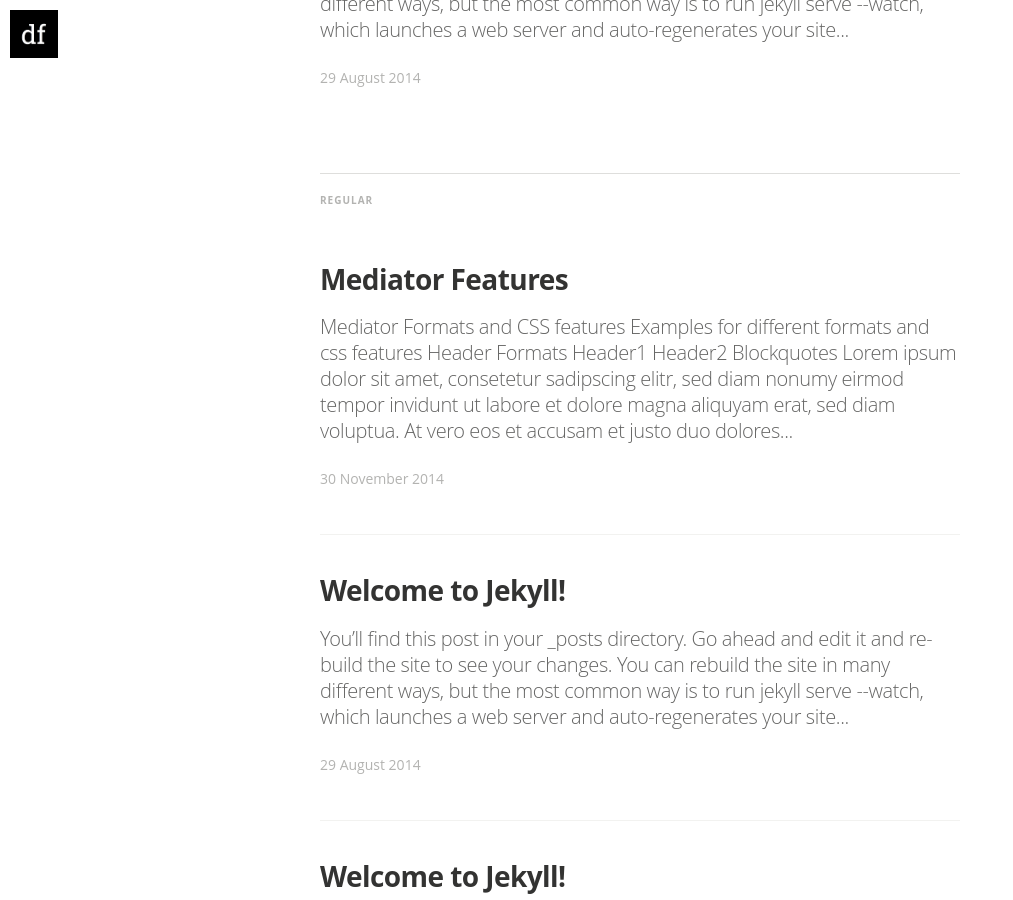
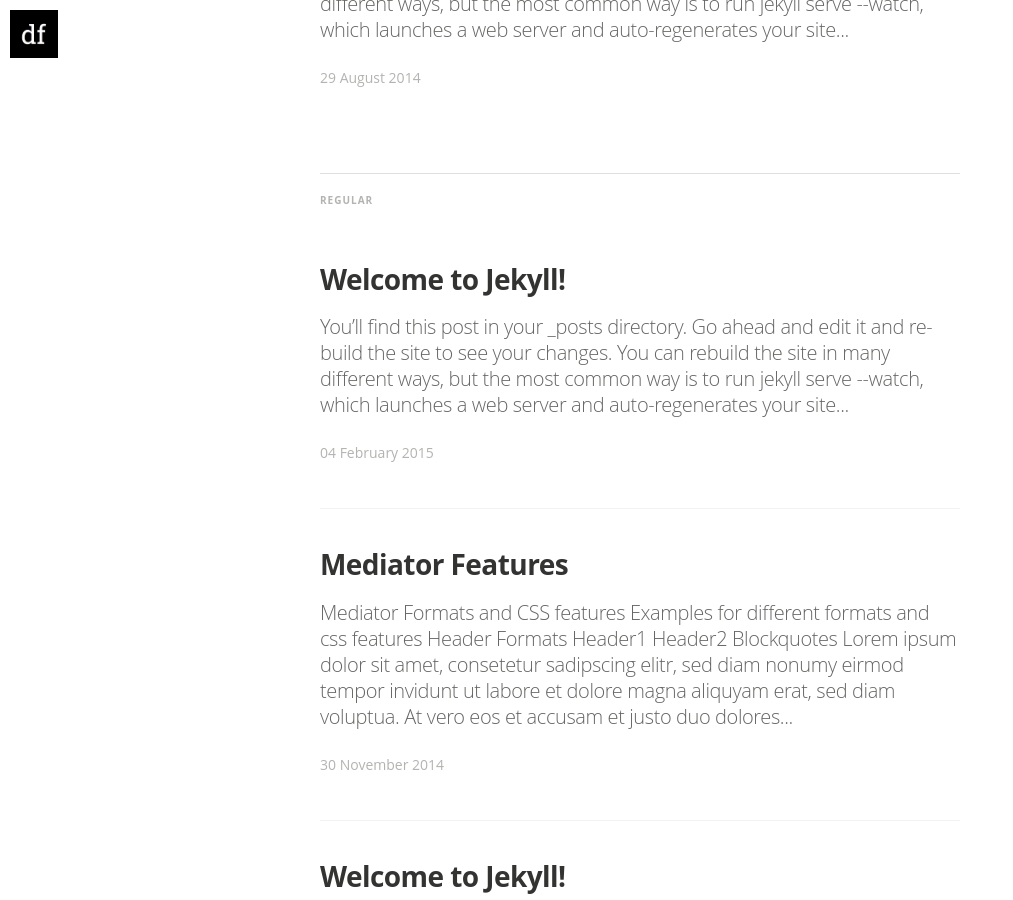
Before and after one commit to rolinyan/ruby_recipes, a Jekyll site: the page built from index.html, in a window 1280 px wide and 900 px high, scrolled down 1226 px. Shown: the whole window, without its empty margins (0-1013 px from the left). Built offline with Jekyll 4.4.1, drawn with Linux system fonts in a browser that asks for light colours; nearby versions of some CDN libraries; some web fonts are replaced; Markdown is read by kramdown in place of the engine named in the settings; the list of posts is cut into pages by our own code.

Commit message:
updated new post datetime

```diff
--- a/_posts/2015-02-04-recipes-1-try_jekyll.markdown
+++ b/_posts/2015-02-04-recipes-1-try_jekyll.markdown
@@ -1,7 +1,7 @@
 ---
 layout: post
 title:  "Welcome to Jekyll!"
-date:   2014-08-29 14:34:25
+date:   2015-02-04 14:34:25
 categories: recipes
 tags: recipes
 image: /assets/article_images/2014-08-29-welcome-to-jekyll/desktop.jpg
```
